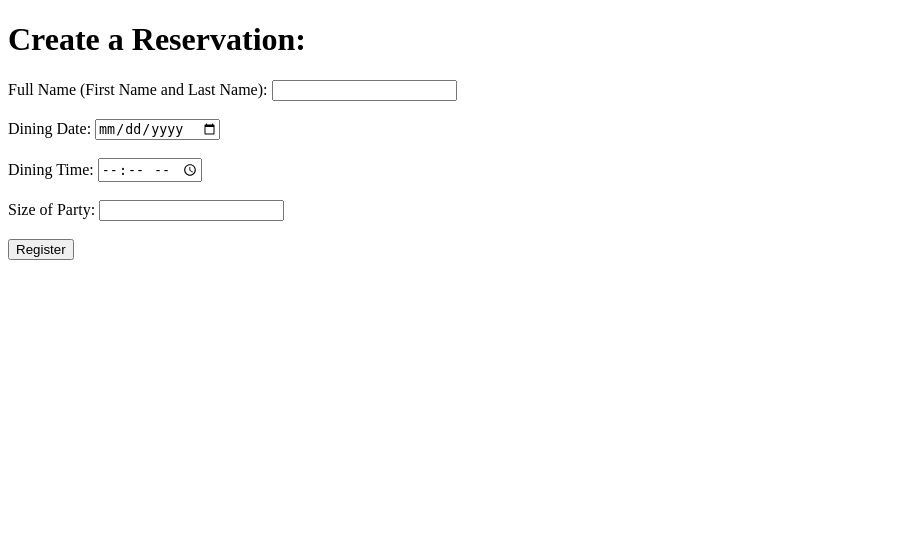
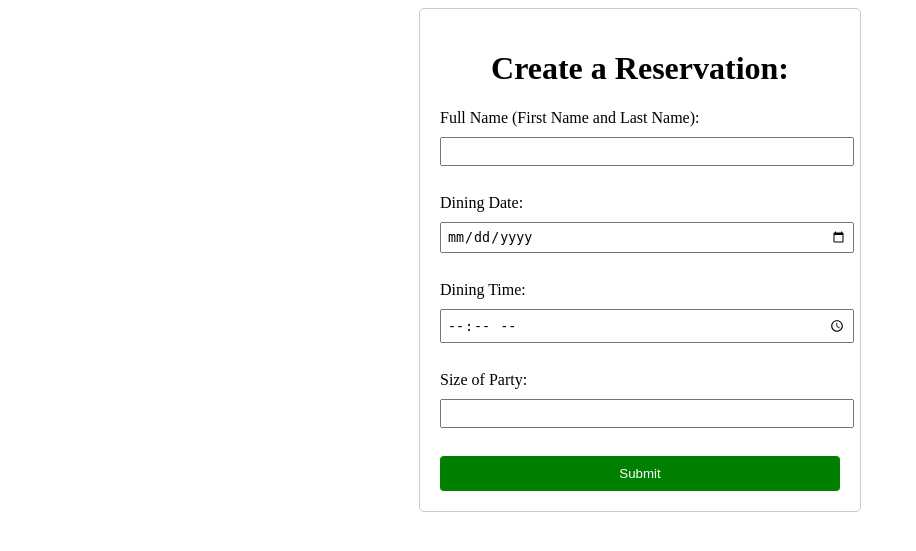
Before and after one commit to shrey0705/finalproject, a Flask app: page /cusres in a window 1280 px wide. Shown: the top 551 px of the page, without its empty margins (0-916 px from the left). Run offline with Flask 3, Linux system fonts and the light colour scheme; some libraries are stand-ins or nearby versions.

Commit message:
final project

```diff
--- a/reservation.py
+++ b/reservation.py
@@ -1,7 +1,7 @@
 from flask import Flask, url_for, redirect, render_template, request
 from flask_bootstrap import Bootstrap
 
-import sqlite3 as sql
+import mysql.connector as sql
 app = Flask(__name__)
 Bootstrap(app)
 
@@ -14,8 +14,8 @@ def cusres():
    return render_template('cusres.html')
 
 
-@app.route('/staffinfo',methods = ['POST', 'GET'])
-def staffinfo():
+@app.route('/addres',methods = ['POST', 'GET'])
+def addres():
    if request.method == 'POST':
       try:
          CusName = request.form['CusName']
@@ -23,13 +23,13 @@ def staffinfo():
          CusTime = request.form['CusTime']
          CusParty = request.form['CusParty']
 
-         with sql.connect("cucina.db") as con:
+         with sql.connect(host="localhost", user="finalproj", password="ubuntu", database="cucina_db") as con:
             cur = con.cursor()
             cmd = "INSERT INTO reservations (CusName,CusDate,CusTime,CusParty) VALUES ('{0}','{1}','{2}','{3}')".format(CusName,CusDate,CusTime,CusParty)
             cur.execute(cmd)
 
             con.commit()
-            msg = "Reservation Successfully Created"
+            msg = "Reservation Successfully Created! See You Soon :)"
       except:
          con.rollback()
          msg = "An Error Occurred While Creating The Reservation, Please Try Again!"
@@ -38,16 +38,14 @@ def staffinfo():
          return render_template("result.html",msg = msg)
          con.close()
 
-@app.route('/list')
-def list():
-   con = sql.connect("cucina.db")
-   con.row_factory = sql.Row
+@app.route('/staffinfo')
+def staffinfo():
+   with sql.connect(host="localhost", user="finalproj", password="ubuntu", database="cucina_db") as conn:
+      cur = conn.cursor()
+      cur.execute("SELECT * FROM reservations")
+      newress = cur.fetchall()
 
-   cur = con.cursor()
-   cur.execute("select * from reservations")
-
-   rows = cur.fetchall();
-   return render_template("staffinfo.html",rows = rows)
+   return render_template("staffinfo.html", newress=newress)
 
 if __name__ == '__main__':
    app.run(debug = True)
--- a/templates/cusres.html
+++ b/templates/cusres.html
@@ -2,8 +2,50 @@
 <html>
 <head>
     <title>Reservation</title>
+<!--css adopted from w3schools-->
+  <style>
+        form {
+            width: 400px;
+            margin: 0 auto;
+            padding: 20px;
+            border: 1px solid #ccc;
+            border-radius: 5px;
+        }
+
+        h1 {
+            text-align: center;
+        }
+
+        label {
+            display: block;
+            margin-bottom: 10px;
+        }
+
+        input[type="text"],
+        input[type="date"],
+        input[type="time"],
+        input[type="number"] {
+            width: 100%;
+            padding: 5px;
+            margin-bottom: 10px;
+        }
+
+        input[type="submit"] {
+            background-color: green;
+            color: white;
+            padding: 10px 20px;
+            border: none;
+            border-radius: 4px;
+            width: 100%;
+        }
+
+        input[type="submit"]:hover {
+            background-color: green;
+        }
+    </style>
 </head>
 <body>
+  <form action = "{{ url_for('addres') }}" method = "POST">
     <h1>Create a Reservation:</h1>
     <form method="POST">
         <label for="CusName">Full Name (First Name and Last Name):</label>
@@ -14,7 +56,7 @@
         <input type="time" id="CusTime" name="CusTime" required><br><br>
         <label for="CusParty">Size of Party:</label>
         <input type="number" id="CusParty" name="CusParty" required><br><br>
-        <input type="submit" value="Register">
+        <input type="submit" value="Submit">
     </form>
 </body>
 </html>
--- /dev/null
+++ b/wsgi.py
@@ -0,0 +1,3 @@
+from reservation import app
+if __name__ == "__main__":
+	app.run()
```
Also changed, not shown: createdb.py (added, +8 -0 lines), createtable.py (added, +10 -0 lines), cucina.py (deleted, +0 -11 lines), requirements.txt (added, +13 -0 lines), sqluser.py (added, +18 -0 lines), templates/home.html (+27 -0 lines), templates/result.html (+20 -1 lines), templates/staffinfo.html (+40 -5 lines), cucina.db (deleted).
